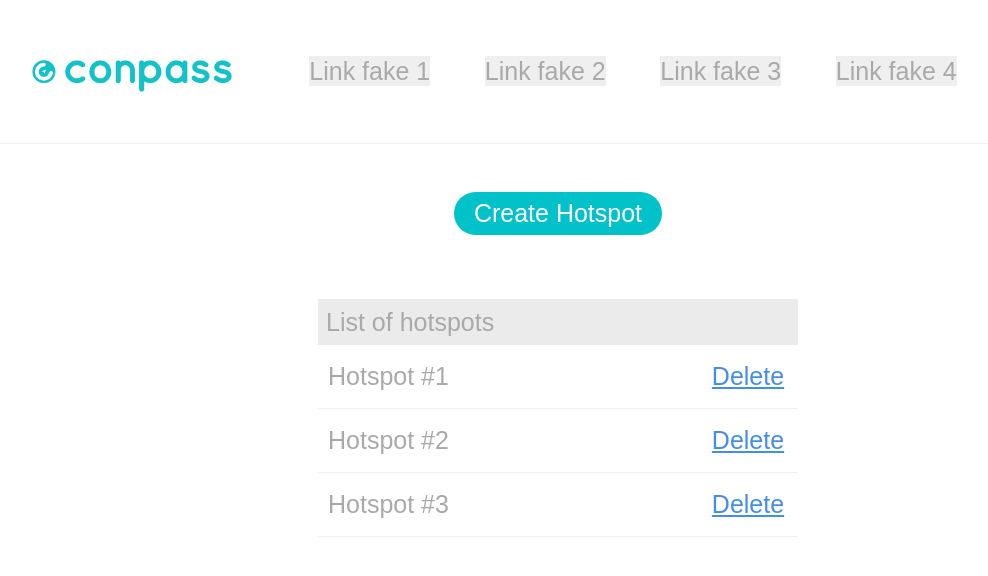
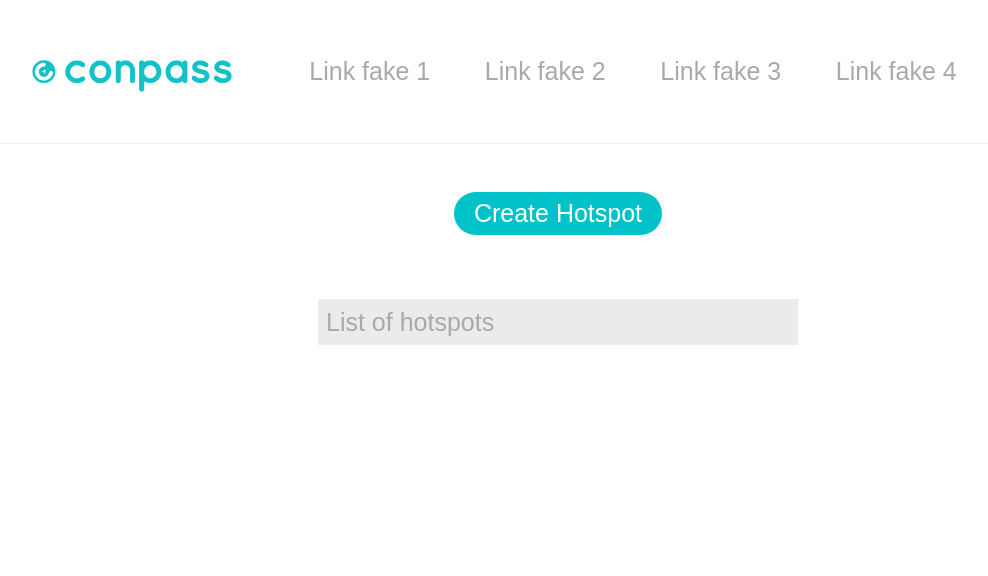
Before and after one commit to sharoneh/hotspot-list, a React (Create React App) app: page / in a window 1280 px wide. Shown: the top 576 px of the page, without its empty margins (82-1070 px from the left). Built offline with nearby package versions, Linux system fonts and the light colour scheme.

Commit message:
captura da posição do clique e criação do hotspot

```diff
--- a/src/components/App.js
+++ b/src/components/App.js
@@ -1,5 +1,6 @@
 import React, { Component } from 'react';
 import '../styles/App.scss';
+import '../styles/index.scss';
 import store from '../redux/store';
 import { Provider } from 'react-redux';
 import Page from './Page';
--- a/src/components/Element.js
+++ b/src/components/Element.js
@@ -1,13 +1,25 @@
 import React from 'react';
 import '../styles/Element.scss';
+import { connect } from 'react-redux';
+import { onCaptureClick } from '../redux/AppReducer';
 
-const Element = ({ children }) => {
-  return (
-    <div className="Element">
-      {children}
-      <div/>
-    </div>
-  )
+class Element extends React.Component {
+  render() {
+    return (
+      <div className="Element">
+        {this.props.children}
+
+        {this.props.capturing ? (
+          <div onClick={this.props.onCaptureClick} />
+        ) : null}
+      </div>
+    )
+  }
 }
 
-export default Element
+const mapStateToProps = state => {
+  const { capturing } = state
+  return { capturing }
+}
+
+export default connect(mapStateToProps, { onCaptureClick })(Element)
--- a/src/components/Header.js
+++ b/src/components/Header.js
@@ -1,21 +1,20 @@
 import React from 'react';
 import '../styles/Header.scss';
 import logo from '../images/conpass-logo.png';
-import Popover from './Popover';
 import Element from './Element';
 
 const Header = () => {
   return (
     <div className="Header">
       <Element>
-        <a className="logo" href="http://localhost:3000">
+        <a className="logo" href="http://localhost:3000" onClick={e => e.preventDefault()}>
           <img src={logo} alt="Conpass"/>
         </a>
       </Element>
 
       <div className="links">
         <Element>
-          <button type="button" id="button">Link fake 1</button>
+          <button>Link fake 1</button>
         </Element>
 
         <Element>
@@ -30,8 +29,6 @@ const Header = () => {
           <button>Link fake 4</button>
         </Element>
       </div>
-
-      <Popover />
     </div>
   )
 }
--- /dev/null
+++ b/src/components/Overlay.js
@@ -0,0 +1,32 @@
+import React from 'react';
+import { connect } from 'react-redux';
+import '../styles/Overlay.scss';
+import Popover from './Popover';
+
+const Overlay = ({ hotspots }) => {
+  return (
+    <div className="Overlay">
+      {hotspots.map((hotspot, index) => (
+        <React.Fragment key={`hotspotBtn#${index}`}>
+          <button
+            style={{
+              top: hotspot.position.y,
+              left: hotspot.position.x,
+            }}
+            type="button"
+            id={`hotspotButton${index}`}
+          />
+
+          <Popover target={`hotspotButton${index}`} />
+        </React.Fragment>
+      ))}
+    </div>
+  )
+}
+
+const mapStateToProps = state => {
+  const { hotspots } = state
+  return { hotspots }
+}
+
+export default connect(mapStateToProps, {})(Overlay)
--- a/src/components/Page.js
+++ b/src/components/Page.js
@@ -1,6 +1,7 @@
 import React from 'react';
 import Header from './Header';
 import Main from './Main';
+import Overlay from './Overlay';
 
 const Page = () => {
   return (
@@ -8,6 +9,8 @@ const Page = () => {
       <Header />
 
       <Main />
+
+      <Overlay />
     </div>
   )
 }
--- a/src/components/Popover.js
+++ b/src/components/Popover.js
@@ -2,9 +2,9 @@ import React from 'react';
 import { UncontrolledPopover, PopoverHeader, PopoverBody } from 'reactstrap';
 import '../styles/Popover.scss';
 
-const Popover = () => {
+const Popover = ({ target }) => {
   return (
-    <UncontrolledPopover trigger="legacy" placement="bottom" target="button">
+    <UncontrolledPopover trigger="legacy" placement="bottom" target={target}>
       <PopoverHeader>How to install</PopoverHeader>
       <PopoverBody>It takes only 5 minutes to install this script into your website.</PopoverBody>
     </UncontrolledPopover>
--- a/src/redux/AppReducer.js
+++ b/src/redux/AppReducer.js
@@ -1,23 +1,12 @@
 // action types
 const CREATE_HOTSPOT = 'CREATE_HOTSPOT'
 const DELETE_HOTSPOT = 'DELETE_HOTSPOT'
+const CAPTURE_SPOT = 'CAPTURE_SPOT'
 
 // initial state
 const INITIAL_STATE = {
-  hotspots: [
-    {
-      title: 'Hotspot #1',
-      description: ''
-    },
-    {
-      title: 'Hotspot #2',
-      description: ''
-    },
-    {
-      title: 'Hotspot #3',
-      description: ''
-    },
-  ]
+  hotspots: [],
+  capturing: false,
 }
 
 // reducer
@@ -26,13 +15,7 @@ export default (state = INITIAL_STATE, action) => {
     case CREATE_HOTSPOT:
       return {
         ...state,
-        hotspots: [
-          ...state.hotspots,
-          {
-            title: `Hotspot #${state.hotspots.length + 1}`,
-            description: ''
-          }
-        ]
+        capturing: true
       }
     case DELETE_HOTSPOT:
       let newHotspots = [ ...state.hotspots ]
@@ -41,6 +24,19 @@ export default (state = INITIAL_STATE, action) => {
       return {
         ...state,
         hotspots: newHotspots
+      }
+    case CAPTURE_SPOT:
+      return {
+        ...state,
+        hotspots: [
+          ...state.hotspots,
+          {
+            title: `Hotspot #${state.hotspots.length + 1}`,
+            description: '',
+            position: action.payload
+          }
+        ],
+        capturing: false
       }
     default:
       return state
@@ -58,3 +54,13 @@ export const deleteHotspot = (hotspotIndex) => {
     payload: hotspotIndex
   }
 }
+
+export const onCaptureClick = e => {
+  const x = e.pageX;
+  const y = e.pageY;
+
+  return {
+    type: CAPTURE_SPOT,
+    payload: { x, y }
+  }
+}
--- a/src/styles/Main.scss
+++ b/src/styles/Main.scss
@@ -17,5 +17,9 @@
     color: white;
     font-size: $font-size;
     font-weight: 300;
+
+    &:focus {
+      outline: none;
+    }
   }
 }
--- /dev/null
+++ b/src/styles/Overlay.scss
@@ -0,0 +1,35 @@
+.Overlay {
+  position: absolute;
+  top: 0;
+  bottom: 0;
+  left: 0;
+  right: 0;
+  pointer-events: none;
+
+  button {
+    height: 16px;
+    width: 16px;
+    border-radius: 50%;
+    background-color: #ff6664;
+    position: absolute;
+    opacity: .9;
+    pointer-events: all;
+    outline: none;
+
+    &:focus {
+      outline: none;
+    }
+
+    &:before {
+      content: '';
+      height: 20px;
+      width: 20px;
+      border-radius: 50%;
+      border: 1px solid #ff0f00;
+      opacity: .8;
+      position: absolute;
+      top: -2px;
+      left: -2px;
+    }
+  }
+}
--- /dev/null
+++ b/src/styles/index.scss
@@ -0,0 +1,17 @@
+button, a {
+  outline: none;
+
+  &:focus {
+    outline: none;
+  }
+}
+
+button {
+  border: none;
+  background-color: transparent;
+}
+
+a {
+  text-decoration: none;
+  color: initial;
+}
```
